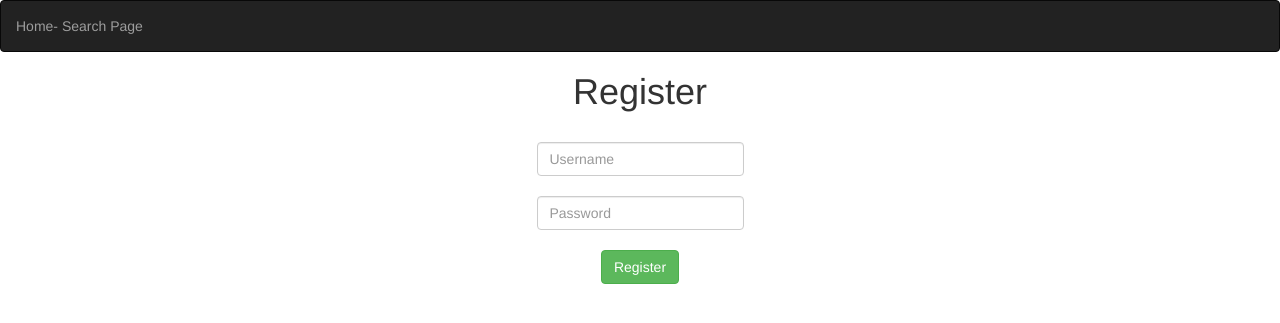
After one commit to softDEAD/Ferries, a Flask app: template templates/register.html in a window 1280 px wide. The commit adds this page. Shown: the top 323 px of the page. Run offline with Flask 2, Linux system fonts and the light colour scheme; the template is opened without the code that fills it, so the values that code supplies are empty; parts of the project's set-up code (start-up, migrations or seed data) failed here and were passed over; some libraries are stand-ins or nearby versions.

Commit message:
login and register

```diff
--- a/app.py
+++ b/app.py
@@ -1,8 +1,13 @@
-from flask import Flask,request,url_for,redirect,render_template, flash
+from flask import Flask,request,url_for,redirect,render_template, flash, session
 import json, urllib2
+from pymongo import Connection
 
 app=Flask(__name__)
 app.secret_key = 'A0Zr98j/3yX R~XHH!jmN]LWX/,?RT'
+
+conn = Connection()
+db = conn['accountinfo']
+users = db.users
 
 @app.route("/")
 def index():
@@ -10,11 +15,56 @@ def index():
 
 @app.route("/login")
 def login():
-    return render_template ("index.html");
+    if ('username' not in session):
+        session ['username'] = None
+    if (session.get('username') != None):
+        flash ("You are already logged in!")
+        return redirect("/")
+    session ['username'] = None
+    submit = request.args.get("submit")
+    if (submit == "Submit"):
+        username = request.args.get("username")
+        password = request.args.get("password")
+        i = users.find({'name':username, 'pw':password}).count()
+        print i
+        does_account_exist = (users.find({'name':username, 'pw':password}).count() == 1)
+        if (does_account_exist == True):
+            user_list = db.users.find({'name':username, 'pw':password})
+            user = user_list[0]
+            new_login_count = user['logincount'] + 1
+            users.update({'name':username}, {"$set": {'logincount':new_login_count}})
+            session ['username'] = username
+            session ['logins'] = new_login_count
+            return redirect("/welcome")
+        flash ("Invalid Username or Password")
+        return redirect ("/")
+
+    return render_template ("login.html")
 
 @app.route("/register")
 def register():
-    return render_template ("index.html");
+    if (session.get('username') != None):
+        flash ("You are already logged in!")
+        return redirect ("/")
+    register = request.args.get("register")
+    if (register == "Register"):
+        username = request.args.get("username")
+        password = request.args.get("password")
+        does_account_exist = (users.find({'name':username}).count() > 0)
+        if (does_account_exist == True):
+            flash("Account already exists") #tried registering with taken username (None, None) is not a valid user/pass combo
+            return redirect("/register")
+        elif (len(username)<6):
+            flash("Username too short, must be at least 6 characters") #username too short, None falls under here too
+            return redirect("/register")
+        elif (len(password)<8):
+            flash("Password too short, must be at least 8 characters") #password too short, None falls under here too
+            return redirect("/register")
+        else:
+            db.users.insert({'name':username,'pw':password,'logincount':0,'info':""})
+            flash("Successfully registered")
+            return redirect ("/")
+    return render_template ("register.html") #have a button that redirects to /
 
 
 
--- a/templates/index.html
+++ b/templates/login.html
@@ -1,10 +1,12 @@
 {% extends "base.html" %}
 
 {% block title %}
-TourSea
+Login
 {% endblock title %}
+
 {% block header %}
-TourSea
+Login
+<hr>
 {% endblock header %}
 
 {% block body %}
--- /dev/null
+++ b/templates/register.html
@@ -0,0 +1,21 @@
+{% extends "base.html" %}
+
+{% block title %}
+Register
+{% endblock title %}
+
+{% block header %}
+Register
+{% endblock header %}
+
+{% block body %}
+<br>
+<form>
+  <input type="text" class="form-control" style="width:auto" name="username" placeholder="Username">
+  <br>
+   <input type="text" class="form-control" style="width:auto" name="password" placeholder="Password">
+  <br>
+  <input type="submit" class="btn btn-success" name="register" value="Register">
+  <br>
+</form>
+{% endblock body %}
```
